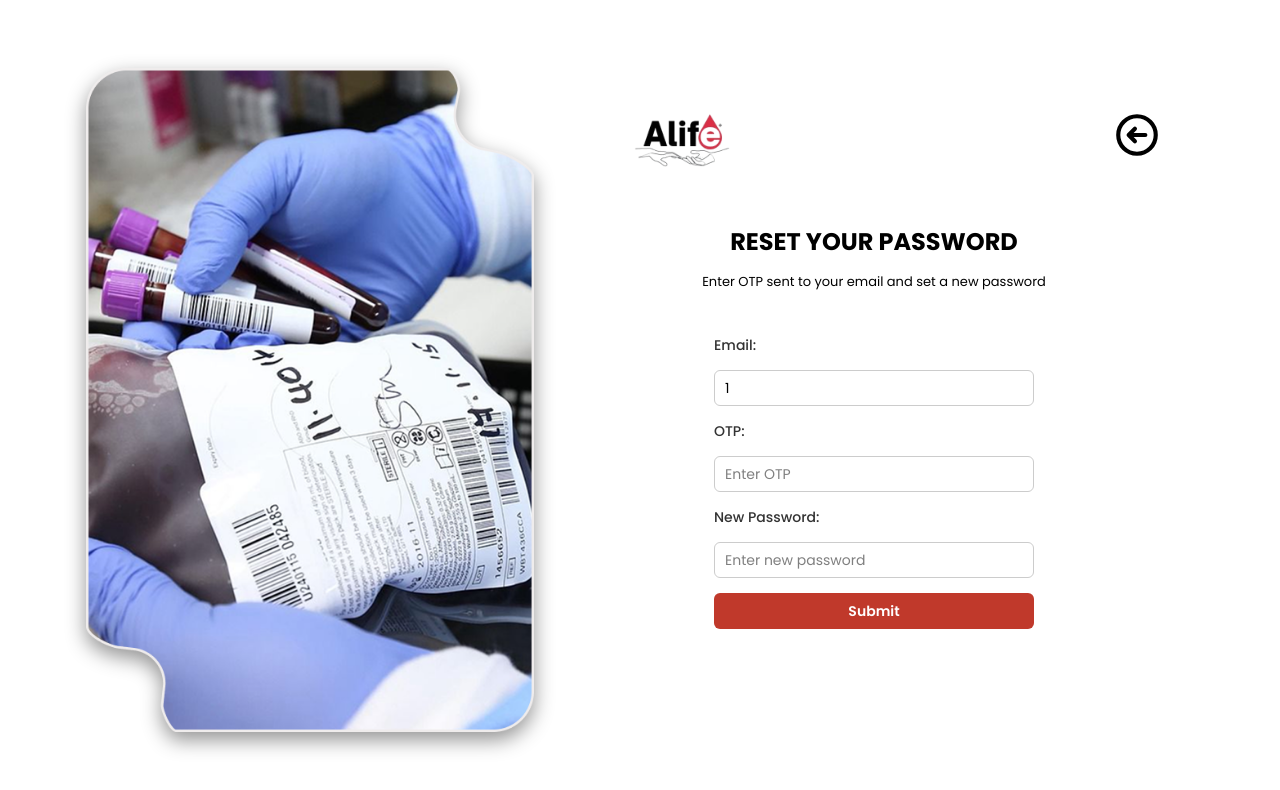
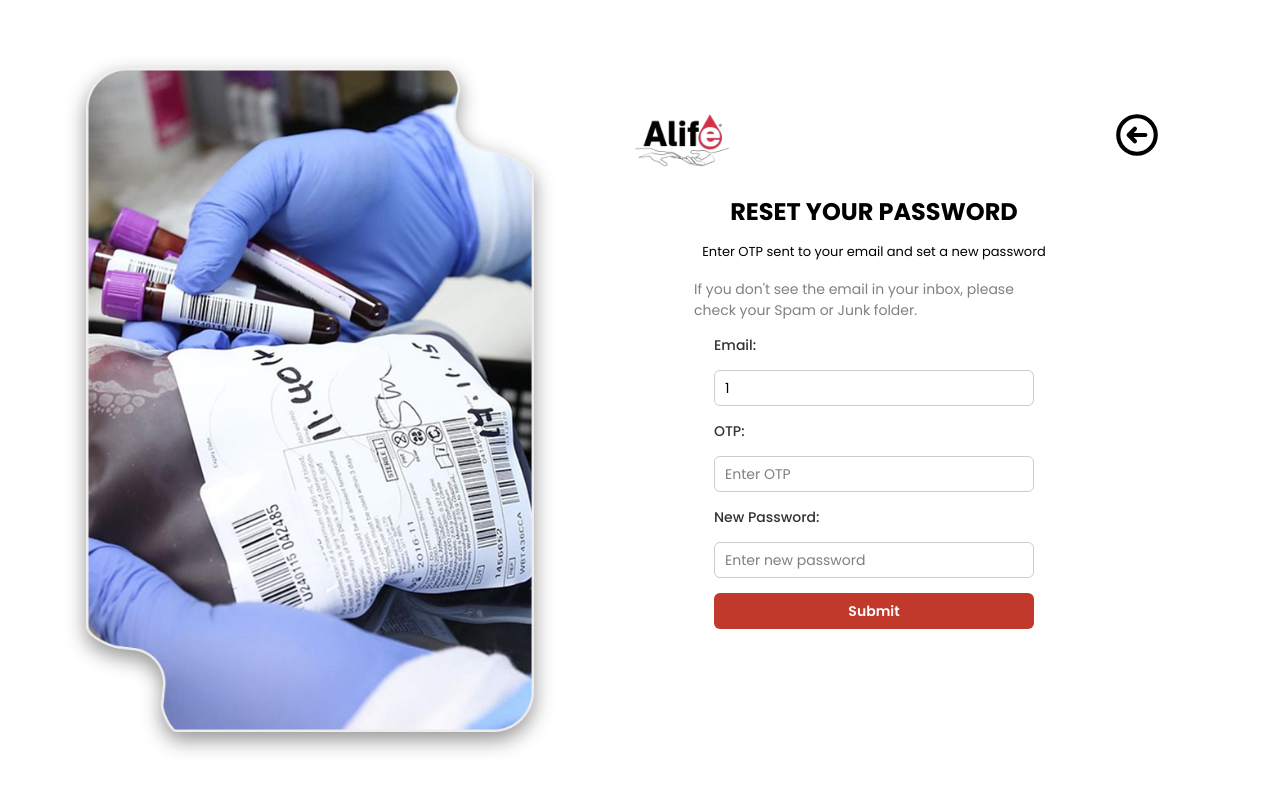
Before and after one commit to Dev-WilliamsEsther/Lifelink, a React (Vite) app: page /reset-password-otp/1 in a window 1280 px wide. Shown: the top 790 px of the page. Built offline with nearby package versions, Linux system fonts and the light colour scheme; no server answers.

Commit message:
i have updated the otp to spam

```diff
--- a/src/Esther/auth/ResetOtp.jsx
+++ b/src/Esther/auth/ResetOtp.jsx
@@ -62,6 +62,9 @@ const ResetOtp = () => {
         <div className="authinfo1">
           <h3>RESET YOUR PASSWORD</h3>
           <p>Enter OTP sent to your email and set a new password</p>
+          <p style={{ fontSize: "14px", color: "gray", marginTop: "5px" }}>
+            If you don't see the email in your inbox, please check your Spam or Junk folder.
+          </p>
         </div>
 
         <form onSubmit={handleSubmit} className="authform">
```
Lines whose indentation alone changed are shown as unchanged.
